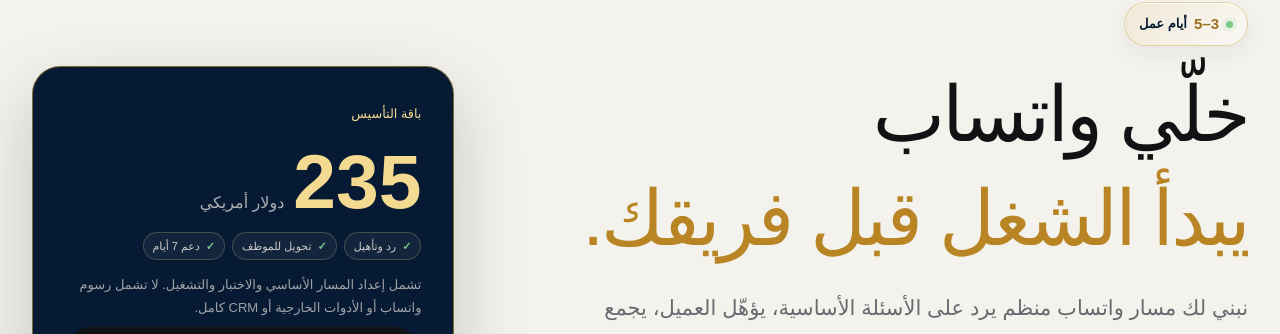
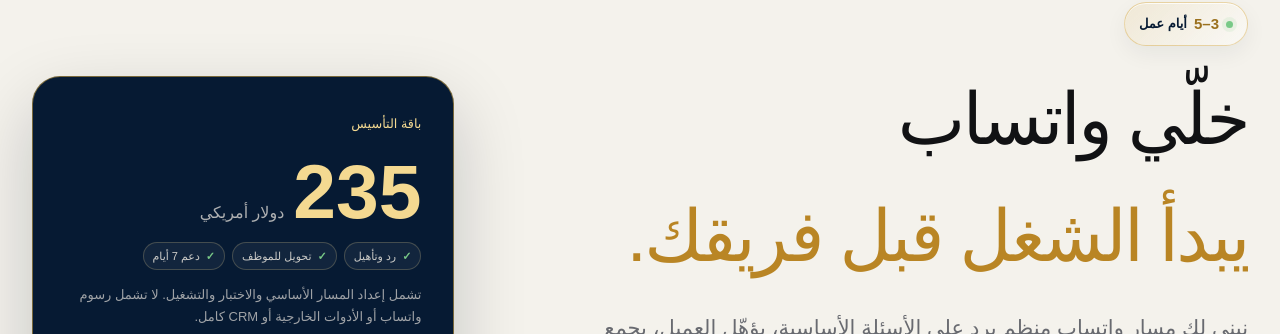
Before and after one commit to mohammedrashad2011-ui/Dewank-2026-website, a Next.js app: page /offers/whatsapp-automation-starter in a window 1280 px wide. Shown: the part 212-546 px from the top of the page. Built offline with nearby package versions, Linux system fonts and the light colour scheme; no server answers; a web font is replaced by a local one.

Commit message:
Increase hero line separation on desktop

```diff
--- a/app/offers/whatsapp-automation-starter/whatsapp-starter.css
+++ b/app/offers/whatsapp-automation-starter/whatsapp-starter.css
@@ -141,14 +141,15 @@
   .offers-grid-five .offers-note { grid-column: span 5; }
 
   .whatsapp-starter-hero h1 {
-    font-size: clamp(58px, 6vw, 88px);
-    line-height: 1.16;
+    font-size: clamp(54px, 5.6vw, 82px);
+    line-height: 1.28;
+    margin-block: 28px 24px;
   }
 
   .whatsapp-starter-hero h1 em {
     display: block;
-    margin-top: .16em;
-    line-height: 1.2;
+    margin-top: .30em;
+    line-height: 1.34;
   }
 }
 
@@ -169,8 +170,8 @@
   }
   .whatsapp-starter-hero h1 em {
     display: block;
-    margin-top: .14em;
-    line-height: 1.42;
+    margin-top: .18em;
+    line-height: 1.44;
   }
   .whatsapp-starter-answer { margin-top: 18px; padding: 14px; }
   .whatsapp-starter-proof { gap: 26px; padding-bottom: 92px; }
```
